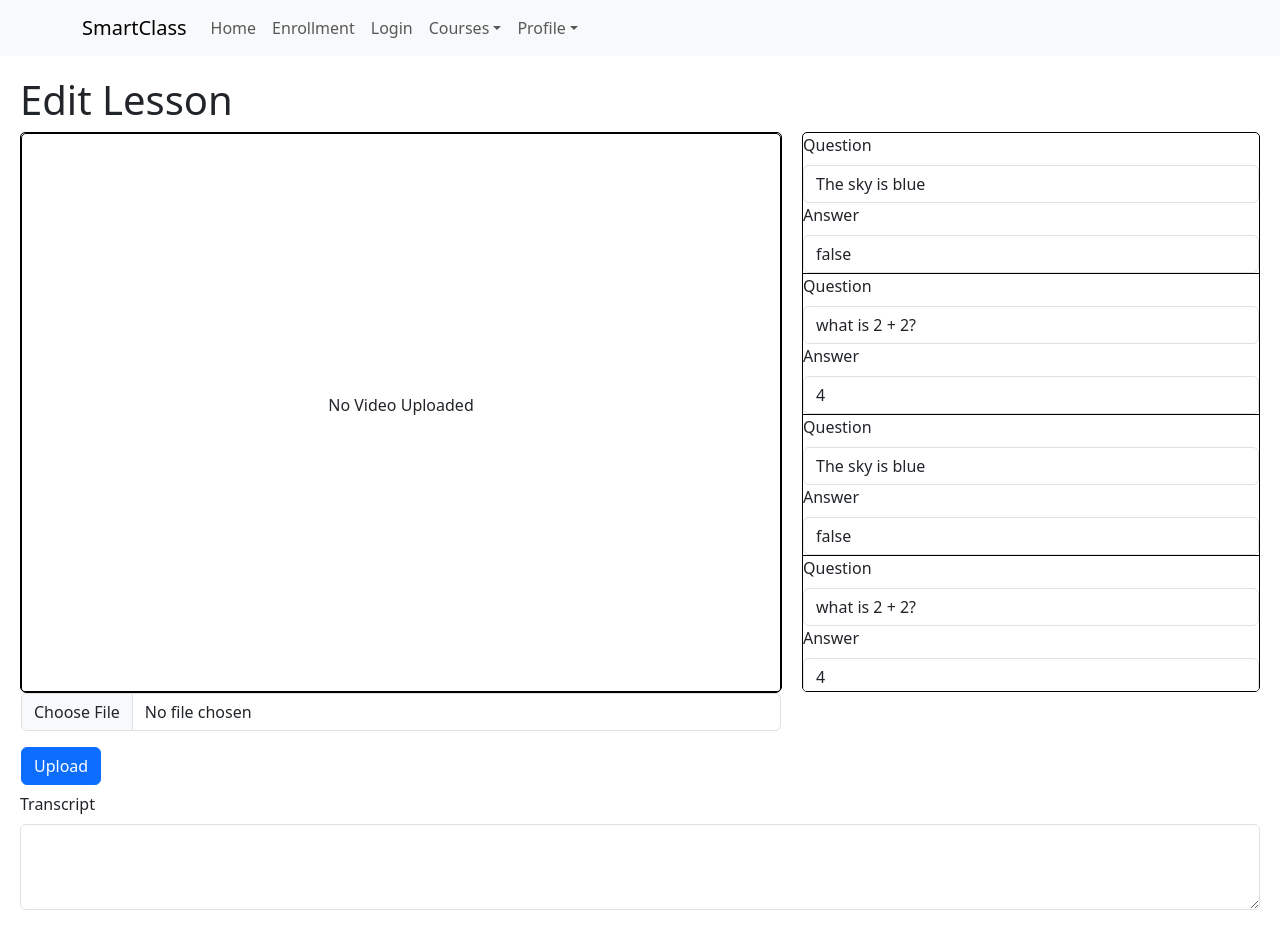
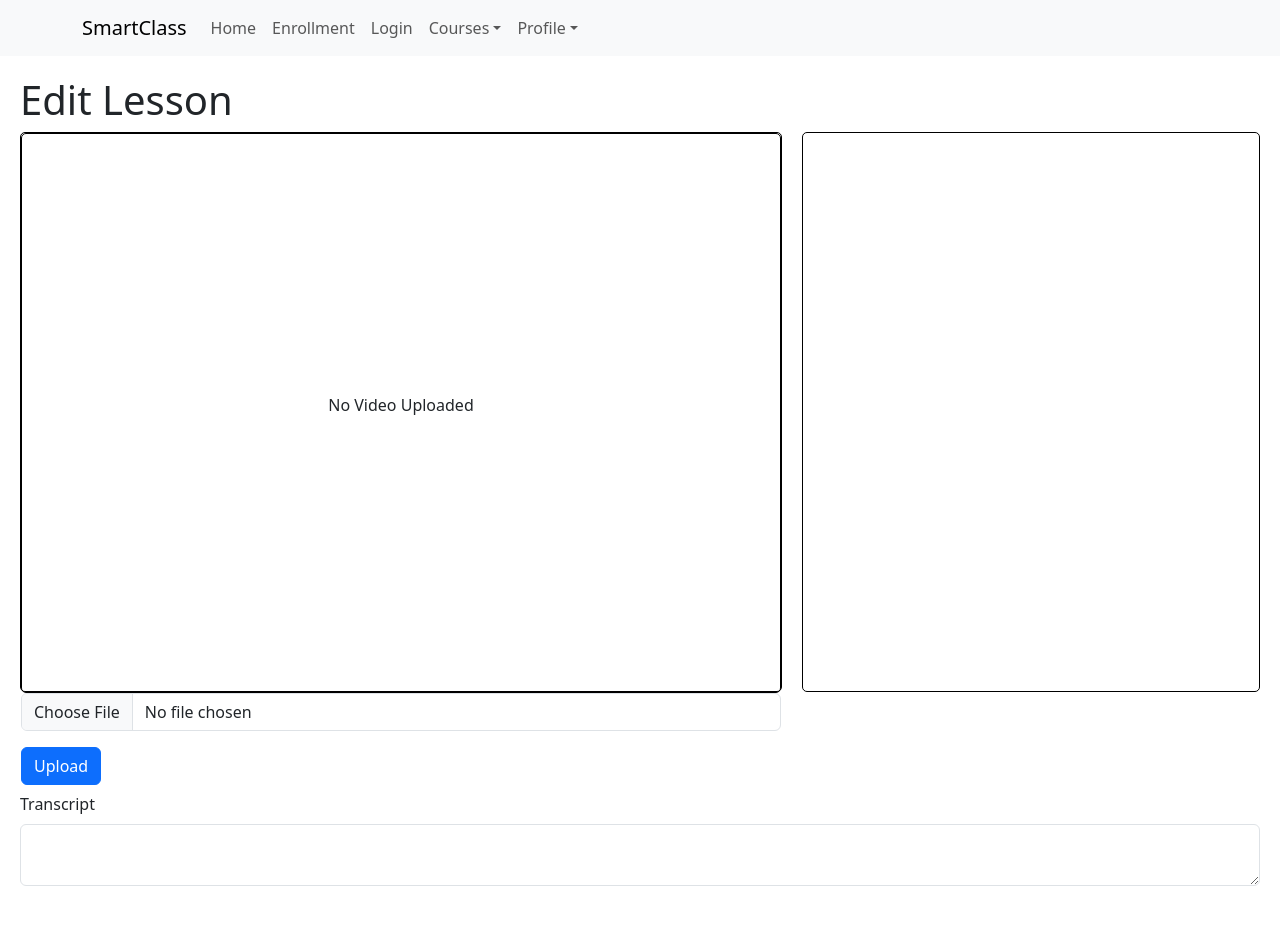
Before and after one commit to MattPChoy/SmartLearn, a React (Create React App) app in the folder frontend/: page /admin/1/1 in a window 1280 px wide. After the commit the page ends 922 px from the top, so only its background shows below. Built offline with nearby package versions, Linux system fonts and the light colour scheme.

Commit message:
added display for uploading video

```diff
--- a/frontend/src/pages/EditLesson.js
+++ b/frontend/src/pages/EditLesson.js
@@ -1,36 +1,9 @@
 import { useState, useRef } from "react";
 import { Form, Button } from "react-bootstrap";
 
-const temp_questions = [
-  {
-    question: "The sky is blue",
-    answer: false,
-  },
-  {
-    question: "what is 2 + 2?",
-    answer: 4,
-  },
-  {
-    question: "The sky is blue",
-    answer: false,
-  },
-  {
-    question: "what is 2 + 2?",
-    answer: 4,
-  },
-  {
-    question: "The sky is blue",
-    answer: false,
-  },
-  {
-    question: "what is 2 + 2?",
-    answer: 4,
-  },
-];
-
 function EditLesson() {
   const [videoUrl, setVideoUrl] = useState(null);
-  const [questions, setQuestions] = useState(temp_questions);
+  const [questions, setQuestions] = useState([]);
   const [transcript, setTranscript] = useState("");
   const videoRef = useRef(null);
 
@@ -41,6 +14,12 @@ function EditLesson() {
       { ...questions, [type]: e.target.value },
       ...questions.slice(index + 1),
     ]);
+    textAreaAdjust(e.target);
+  }
+
+  function textAreaAdjust(o) {
+    o.style.height = "1px";
+    o.style.height = 25 + o.scrollHeight + "px";
   }
 
   async function handleUpload(e) {
@@ -54,8 +33,11 @@ function EditLesson() {
         body: data,
       });
       const json = await res.json();
-      console.log("JSON, ", json.data.text);
-      setTranscript(json.data.text);
+      console.log("JSON, ", json.data);
+      const questions = JSON.parse(json.data.questions);
+      console.log("questions: ", questions);
+      setTranscript(json.data.transcript);
+      setQuestions(questions);
       console.log(res);
     } catch (e) {
       console.log(e);
@@ -106,9 +88,10 @@ function EditLesson() {
                   <div className="question-container" key={index}>
                     <Form.Label>Question</Form.Label>
                     <Form.Control
+                      as="textarea"
+                      style={{ overflow: "hidden" }}
                       name={`question:${index}`}
                       value={question.question}
-                      type="text"
                       onChange={handleChange}
                     />
                     <Form.Label>Answer</Form.Label>
@@ -130,7 +113,7 @@ function EditLesson() {
               <Form.Label>Transcript</Form.Label>
               <Form.Control
                 as="textarea"
-                rows={3}
+                rows={transcript.length / 100}
                 value={transcript}
                 onChange={(e) => setTranscript(e.target.value)}
               />
--- a/frontend/src/pages/Home.js
+++ b/frontend/src/pages/Home.js
@@ -17,13 +17,15 @@ function Home() {
       } else {
         try {
           const res = await fetch(
-            `http://localhost:5000/api/currentlyEnrolled?id=${currentUser}`,
+            `http://localhost:5000/api/currentlyEnrolled?student_id=${currentUser}`,
             {
               method: "GET",
               headers: { "Content-Type": "application/json" },
             }
           );
+          console.log(res);
           const resObj = await res.json();
+          console.log(resObj);
           if (resObj.success === true) {
             setCourses(resObj.data);
             setLoading(false);
```
Also changed, not shown: 2 other files (tests, documents, lock files or other folders).
